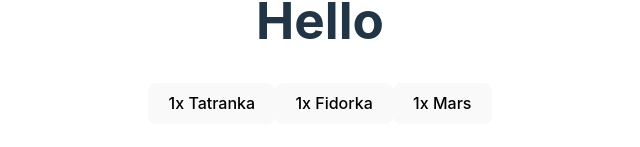
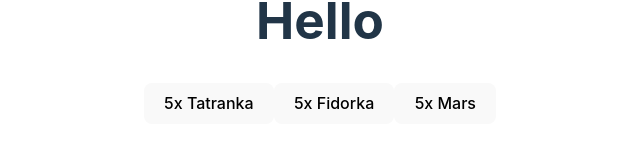
Before and after one commit to MartinNuc/react-basic-decermber-2024, a React (Vite) app in the folder javascript/react-course/: page / in a window 1280 px wide. Shown: the part 359-506 px from the top of the page, without its empty margins (320-960 px from the left). Built offline with nearby package versions, Linux system fonts and the light colour scheme.

Commit message:
item count

```diff
--- a/javascript/react-course/src/vending-item.jsx
+++ b/javascript/react-course/src/vending-item.jsx
@@ -1,12 +1,20 @@
+import { useState } from "react";
+
 export function VendingItem(props) {
 
+  const [availableCount, setAvailableCount] = useState(5);
+
   function handleClick() {
-    console.log(props.name)
+    if (availableCount <= 0) {
+      return;
+    }
+
+    setAvailableCount(availableCount - 1);
   }
 
   return (
     <button onClick={handleClick}>
-      1x {props.name}
+      {availableCount}x {props.name}
     </button>
   );
 }
```
